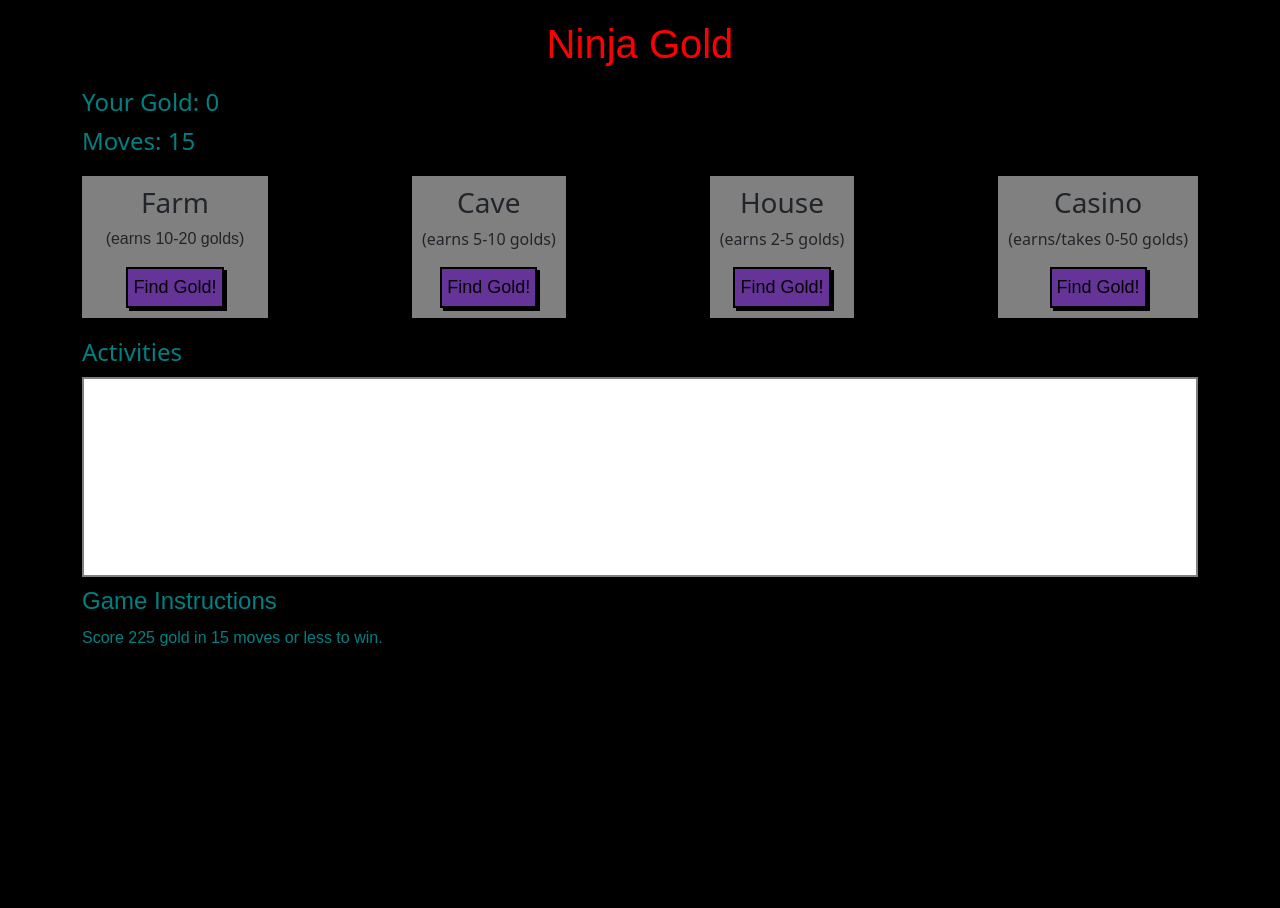
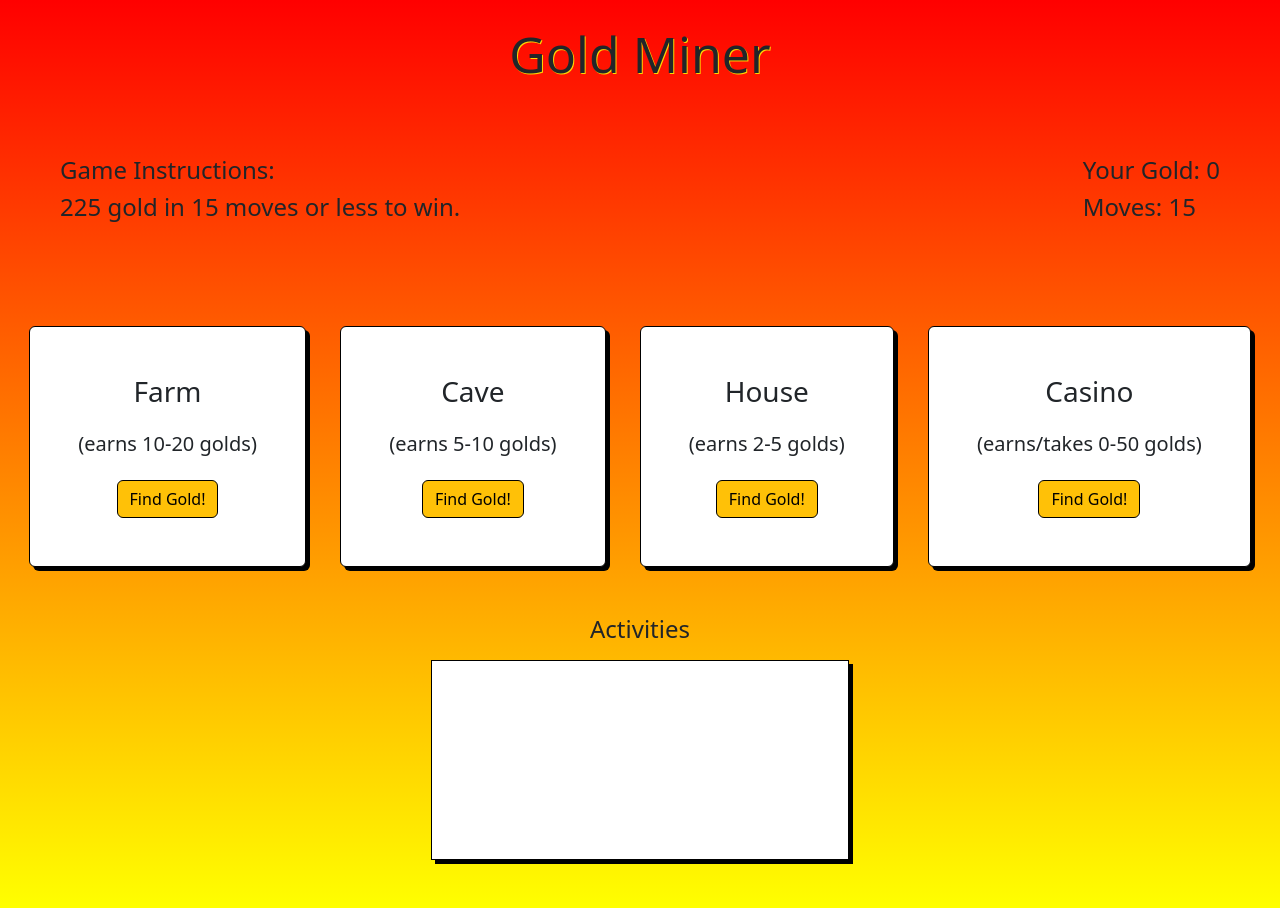
Before and after one commit to brandoncancode92/ninja_gold, a Flask app: page / in a window 1280 px wide. Before the commit the page ends 646 px from the top, so only its background shows below. Run offline with Flask 3, Linux system fonts and the light colour scheme.

Commit message:
Styling changes.

```diff
--- a/static/css/style.css
+++ b/static/css/style.css
@@ -6,65 +6,25 @@
 
 /* Page body */
 body {
-    background-color: black;
+    background-image: linear-gradient(red, yellow);
 }
 
-/* Header */
-.header {
-    margin: 20px 0px;
-    font-family: sans-serif;
-    color: red;
+/* title */
+.title_txt {
+    text-shadow: 1px 1px gold;
+    font-size: 50px;
 }
 
-/* Counters */
-.gold_counter,
-.moves_counter {
-    color: teal;
-}
-
-/* Gold Descripition */
-.gold_parameters {
-    font-family: sans-serif;
-}
-
-/* Cards */
-.cards {
-    margin: 10px 0px;
-    padding: 10px;
-    text-align: center;
-    background-color: gray;
-}
-
-/* Find gold buttons */
-.find_gold_btns{
-    font-size: large;
-    padding: 5px;
-    background-color: rebeccapurple;
-    border: 2px solid black;
-    box-shadow: 3px 3px black;
-    font-family: sans-serif;
-}
-
-/* Play again button */
-.btn {
-    font-size: larger;
-    margin-top: 20px;
-    border: 2px solid black;
-    box-shadow: 3px 3px black;
-}
-
-/* Activites header */
-h4 {
-    margin: 10px 0px;
-    color: teal;
+/* Card Shadows */
+.card_shadow {
+    box-shadow: 4px 4px black;
 }
 
 /* Activity response box */
 .activity {
     height: 200px;
-    overflow-y: scroll;
+    overflow-y: hidden;
     background-color: white;
-    border: 2px solid gray;
 }
 
 /* Displays green text in activity log */
@@ -76,11 +36,5 @@ h4 {
 /* Displays red text in activity log */
 .lost {
     font-size: x-large;
-    color: red;
+    color: darkred;
 }
-
-.game_rules,
-.game_rules_text {
-    font-family: sans-serif;
-    color: teal;
-}
--- a/templates/index.html
+++ b/templates/index.html
@@ -8,71 +8,89 @@
     <link href="https://cdn.jsdelivr.net/npm/bootstrap@5.3.0-alpha3/dist/css/bootstrap.min.css" rel="stylesheet"
     integrity="sha384-KK94CHFLLe+nY2dmCWGMq91rCGa5gtU4mk92HdvYe+M/SXH301p5ILy+dN9+nJOZ" crossorigin="anonymous">
     <link rel="stylesheet" href="static/css/style.css">
-    <title>Ninja Gold</title>
+    <title>Gold Miner</title>
 </head>
 <body>
     <!-- Container -->
-    <div class="container">
-        <h1 class="header text-center">Ninja Gold</h1>
-        <h4 class="gold_counter">Your Gold: {{session.gold}}</h4>
-        <h4 class="moves_counter">Moves: {{session.total_moves}}</h4>
+    <div class="container-fluid">
+        <h1 class="text-center title_txt my-4">Gold Miner</h1>
+        <!-- Game Instructions, Gold and Moves Counter -->
+        <div class="d-flex justify-content-between align-items-center">
+            <div class="mx-0 p-5">
+                <h4>Game Instructions:</h4>
+                <h4>225 gold in 15 moves or less to win.</h4>
+            </div>
+            <div class="mx-0 p-5">
+                <h4>Your Gold: {{session.gold}}</h4>
+                <h4>Moves: {{session.total_moves}}</h4>
+            </div>
+        </div>
+        <!-- End of Game Instructions, Gold and Moves Counter -->
         <!-- Main Row -->
-        <div class="d-flex justify-content-between">
+        <div class="d-flex justify-content-between my-5">
             <!-- Cards -->
-            <div class="cards col-2">
-                <h3>Farm</h3>
-                <p class="gold_parameters">(earns 10-20 golds)</p>
+            <div class="card card_shadow flex-column align-items-center text-center p-5 border border-black">
+                <div>
+                    <h3 class="mb-4">Farm</h3>
+                    <h5 class="mb-4">(earns 10-20 golds)</h5>
+                </div>
                 <form action="/process_gold" method="post">
                     <input type="hidden" name="property" value="farm">
-                    <input class="find_gold_btns" type="submit" value="Find Gold!">
+                    <input class="btn btn-warning border border-black" type="submit" value="Find Gold!">
                 </form>
             </div>
-            <div class="cards">
-                <h3>Cave</h3>
-                <p>(earns 5-10 golds)</p>
+            <div class="card card_shadow flex-column align-items-center text-center p-5 border border-black">
+                <div>
+                    <h3 class="mb-4">Cave</h3>
+                    <h5 class="mb-4">(earns 5-10 golds)</h5>
+                </div>
                 <form action="/process_gold" method="post">
                     <input type="hidden" name="property" value="cave">
-                    <input class="find_gold_btns" type="submit" value="Find Gold!">
+                    <input class="btn btn-warning border border-black" type="submit" value="Find Gold!">
                 </form>
             </div>
-            <div class="cards">
-                <h3>House</h3>
-                <p>(earns 2-5 golds)</p>
+            <div class="card card_shadow flex-column align-items-center text-center p-5 border border-black">
+                <div>
+                    <h3 class="mb-4">House</h3>
+                    <h5 class="mb-4">(earns 2-5 golds)</h5>
+                </div>
                 <form action="/process_gold" method="post">
                     <input type="hidden" name="property" value="house">
-                    <input class="find_gold_btns" type="submit" value="Find Gold!">
+                    <input class="btn btn-warning border border-black" type="submit" value="Find Gold!">
                 </form>
             </div>
-            <div class="cards">
-                <h3>Casino</h3>
-                <p>(earns/takes 0-50 golds)</p>
+            <div class="card card_shadow flex-column align-items-center text-center p-5 border border-black">
+                <div>
+                    <h3 class="mb-4">Casino</h3>
+                    <h5 class="mb-4">(earns/takes 0-50 golds)</h5>
+                </div>
                 <form action="/process_gold" method="post">
                     <input type="hidden" name="property" value="casino">
-                    <input class="find_gold_btns" type="submit" value="Find Gold!">
+                    <input class="btn btn-warning border border-black" type="submit" value="Find Gold!">
                 </form>
             </div>
             <!-- End of Cards -->
         </div>
         <!-- End of Main Row -->
         <!-- Container for Winning/Losing and reseting the game -->
-        <div class="pop_up_contianer col-12">
+        <div class="text-center">
             {% if session['gold'] >= 225 and session['total_moves'] >= 1 %}
-                <a href="/reset" class="btn btn-success d-flex col-6 justify-content-center">Winner !!! Play Again?</a>
+                <a href="/reset" class="btn btn-success col-4">Winner! Play Again?</a>
             {% endif %}
             {% if session['gold'] < 0 %}
-                <a href="/reset" class="btn btn-danger d-flex col-6 justify-content-center">Game Over !!! Play Again?</a>
+                <a href="/reset" class="btn btn-danger col-4">Game Over! Play Again?</a>
             {% endif %}
             {% if session['gold'] >= 225 and session['total_moves'] <= 0 %}
-                <a href="/reset" class="btn btn-danger d-flex col-6 justify-content-center">Game Over !!! Play Again?</a>
+                <a href="/reset" class="btn btn-danger col-4">Game Over! Play Again?</a>
             {% endif %}
             {% if session['gold'] < 225 and session['total_moves'] <= 0 %}
-                <a href="/reset" class="btn btn-danger d-flex col-6 justify-content-center">Game Over !!! Play Again?</a>
+                <a href="/reset" class="btn btn-danger col-4">Game Over! Play Again?</a>
             {% endif %}
         </div>
         <!-- End of Container for Winning/Losing and reseting the game -->
-        <h4>Activities</h4>
+        <h4 class="text-center my-3">Activities</h4>
         <!-- Activity Log -->
-        <div class="activity col-12">
+        <div class="activity card_shadow col-4 border border-black text-center mb-5">
             {% for gold in session.gold_won | reverse %}
                 {% if gold >= 0 %}
                     <div class="won">You earned {{gold}} gold nuggets!</div>
@@ -82,10 +100,6 @@
             {% endfor %}
         </div>
         <!-- End of Activity Log -->
-        <!-- Game Instructions -->
-        <h4 class="game_rules">Game Instructions</h4>
-        <p class="game_rules_text">Score 225 gold in 15 moves or less to win.</p>
-        <!-- End of Game Instructions -->
     </div>
     <!-- End of Container -->
 </body>
```
Also changed, not shown: requirements.txt (added, +8 -0 lines), 1 other file.
